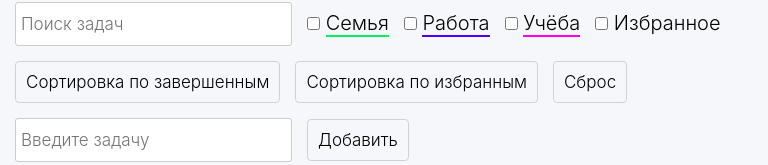
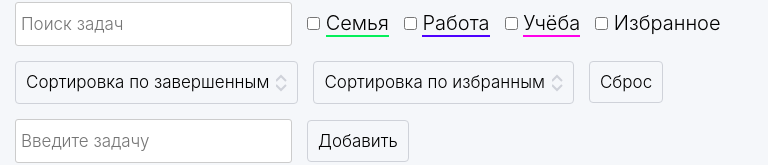
Before and after one commit to dimonhawk123/interview_project_3_React, a React (Create React App) app: page / in a window 1280 px wide. Shown: the part 153-318 px from the top of the page, without its empty margins (0-768 px from the left). Built offline with nearby package versions, Linux system fonts and the light colour scheme.

Commit message:
added SVG sort button

```diff
--- a/src/components/main/elem-list/elem/info-bar/categoryBlock.js
+++ b/src/components/main/elem-list/elem/info-bar/categoryBlock.js
@@ -62,8 +62,6 @@ export default class CategoryBlock extends React.Component {
                         value={this.props.task.note}
                     />
                 </div>
-
-
             </form>
         );
     }
--- a/src/components/main/main.scss
+++ b/src/components/main/main.scss
@@ -162,3 +162,10 @@ input, select {
 .image {
     height: 30px;
 }
+
+.svg {
+    height: 19px;
+    width: 11px;
+    vertical-align: middle;
+    margin-left: 7px;
+}
--- a/src/components/main/search-bar/searchBar.js
+++ b/src/components/main/search-bar/searchBar.js
@@ -5,6 +5,12 @@ export default class SearchBar extends React.Component {
         super(props);
         // выбранные категории
         this.checkbox = [];
+        // цвета категорий
+        this.color = {
+            study: '2px solid #ff00e9',
+            job: '2px solid #4d00ff',
+            family: '2px solid #05ef5a'
+        }
     }
 
     // обработка поля поиска
@@ -37,9 +43,6 @@ export default class SearchBar extends React.Component {
         })
     }
 
-    // study: '#ff00e9',
-    // job: '#4d00ff',
-    // family: '#05ef5a'
     render() {
 
         return(
@@ -58,21 +61,21 @@ export default class SearchBar extends React.Component {
                     type="checkbox"
                     value="family"
                     onChange={this.handleCheckBox}
-                /> <span style={{borderBottom: '2px solid #05ef5a'}}>Семья</span>
+                /> <span style={{borderBottom: this.color.family}}>Семья</span>
                 <input
                     className="inputCheckBox"
                     name="jobCheckbox"
                     type="checkbox"
                     value="job"
                     onChange={this.handleCheckBox}
-                /> <span style={{borderBottom: '2px solid #4d00ff'}}>Работа</span>
+                /> <span style={{borderBottom: this.color.job}}>Работа</span>
                 <input
                     className="inputCheckBox"
                     name="studyCheckbox"
                     type="checkbox"
                     value="study"
                     onChange={this.handleCheckBox}
-                /> <span style={{borderBottom: '2px solid #ff00e9'}}>Учёба</span>
+                /> <span style={{borderBottom: this.color.study}}>Учёба</span>
                 <input
                     className="inputCheckBox"
                     name="favoriteCheckbox"
--- a/src/components/main/toggle-bar/toggleBar.js
+++ b/src/components/main/toggle-bar/toggleBar.js
@@ -5,10 +5,34 @@ export default class Toggle extends React.Component {
         super(props);
         // переменные для помощи в определении направления сортировки
         this.sorted = { isDone: true, fav: true };
+        // для выбора цвета стрелок сортировки
+        this.color = {
+            isDone: {
+                true: '#CFD2D9',
+                false: '#CFD2D9'
+            },
+            fav: {
+                true: '#CFD2D9',
+                false: '#CFD2D9'
+            }
+        }
+
     }
 
     // сброс параметров сортировки
     reset = () => {
+        // обнуление цветов стрелок сортировок
+        this.color = {
+            isDone: {
+                true: '#CFD2D9',
+                false: '#CFD2D9'
+            },
+            fav: {
+                true: '#CFD2D9',
+                false: '#CFD2D9'
+            }
+        }
+
         this.props.onTaskUpdate({
             tasks: this.props.tasks,
             text: '',
@@ -19,6 +43,20 @@ export default class Toggle extends React.Component {
     // определение типа сортировки
     sortType = (type) => {
         let isSorted = this.sorted[type];
+
+        // обнуление цветов стрелок сортировок
+        this.color = {
+            isDone: {
+                true: '#CFD2D9',
+                false: '#CFD2D9'
+            },
+            fav: {
+                true: '#CFD2D9',
+                false: '#CFD2D9'
+            }
+        }
+        // изменение цвета активной стрелки
+        this.color[type][isSorted] = 'green';
 
         this.props.onTaskUpdate({
             sorted: {
@@ -31,6 +69,10 @@ export default class Toggle extends React.Component {
     }
 
     render() {
+        const isDoneBtnUp = this.color.isDone.false;
+        const isDoneBtnDown = this.color.isDone.true;
+        const favBtnUp = this.color.fav.false;
+        const favBtnDown = this.color.fav.true;
 
         return(
             <div>
@@ -38,11 +80,19 @@ export default class Toggle extends React.Component {
                     className="toggleBar__position button"
                     onClick={() => this.sortType('isDone')}>
                         Сортировка по завершенным
+                        <svg className="svg">
+                            <polyline points="0,7 5,2 10,7" strokeWidth="2" stroke={isDoneBtnUp} fill="transparent"/>
+                            <polyline points="0,11 5,16 10,11" strokeWidth="2" stroke={isDoneBtnDown} fill="transparent"/>
+                        </svg>
                 </button>
                 <button
                     className="toggleBar__position button"
                     onClick={() => this.sortType('fav')}>
                         Сортировка по избранным
+                        <svg className="svg">
+                            <polyline points="0,7 5,2 10,7" strokeWidth="2" stroke={favBtnUp} fill="transparent"/>
+                            <polyline points="0,11 5,16 10,11" strokeWidth="2" stroke={favBtnDown} fill="transparent"/>
+                        </svg>
                 </button>
                 <button
                     className="toggleBar__position button"
```
Also changed, not shown: src/components/main/elem-list/elem/elem.js (+21 -8 lines), src/components/main/weather/weather.js (+2 -6 lines).
